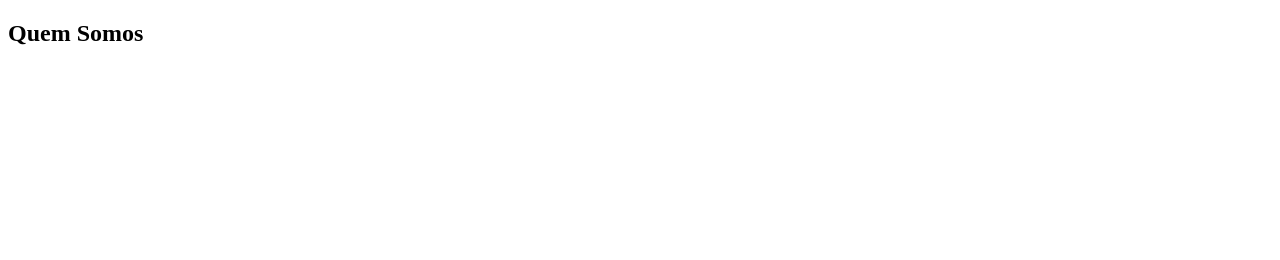
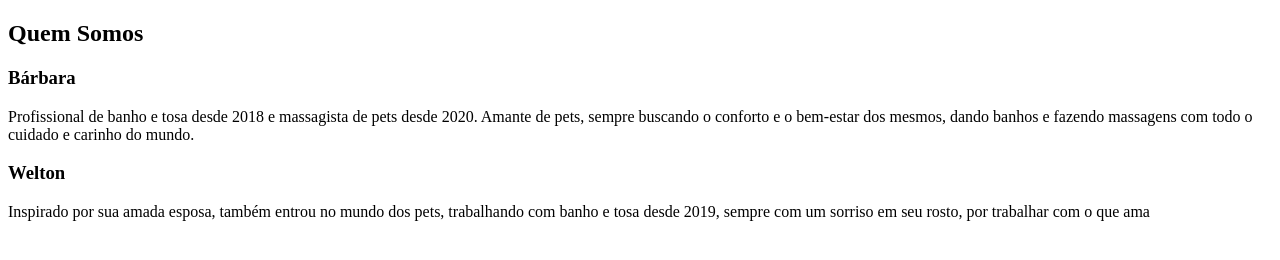
Before and after one commit to brunovicenters/SpaDoPet, a plain HTML site: page index.html in a window 1280 px wide. Drawn offline with Linux system fonts and the light colour scheme.

Commit message:
adicionado textos bárbara+Welton

```diff
--- a/index.html
+++ b/index.html
@@ -1,5 +1,6 @@
 <!DOCTYPE html>
 <html lang="pt-br">
+
 <head>
   <meta charset="UTF-8" />
   <meta http-equiv="X-UA-Compatible" content="IE=edge" />
@@ -7,6 +8,7 @@
   <link rel="stylesheet" href="style.css" />
   <title>Spa do Pet</title>
 </head>
+
 <body>
   <!-- Header/Menu -->
 
@@ -16,9 +18,20 @@
 
   <!-- Quem somos -->
   <h2>Quem Somos</h2>
+  <div>
+    <h3>Bárbara</h3>
+    <p>Profissional de banho e tosa desde 2018 e massagista de pets desde 2020. Amante de pets, sempre buscando o
+      conforto e o bem-estar dos mesmos, dando banhos e fazendo massagens com todo o cuidado e carinho do mundo.</p>
+  </div>
 
+  <div>
+    <h3>Welton</h3>
+    <p>Inspirado por sua amada esposa, também entrou no mundo dos pets, trabalhando com banho e tosa desde 2019, sempre
+      com um sorriso em seu rosto, por trabalhar com o que ama</p>
+  </div>
   <!-- Localização -->
 
   <!-- Footer/Contatos -->
 </body>
+
 </html>
```
Lines whose indentation alone changed are shown as unchanged.
